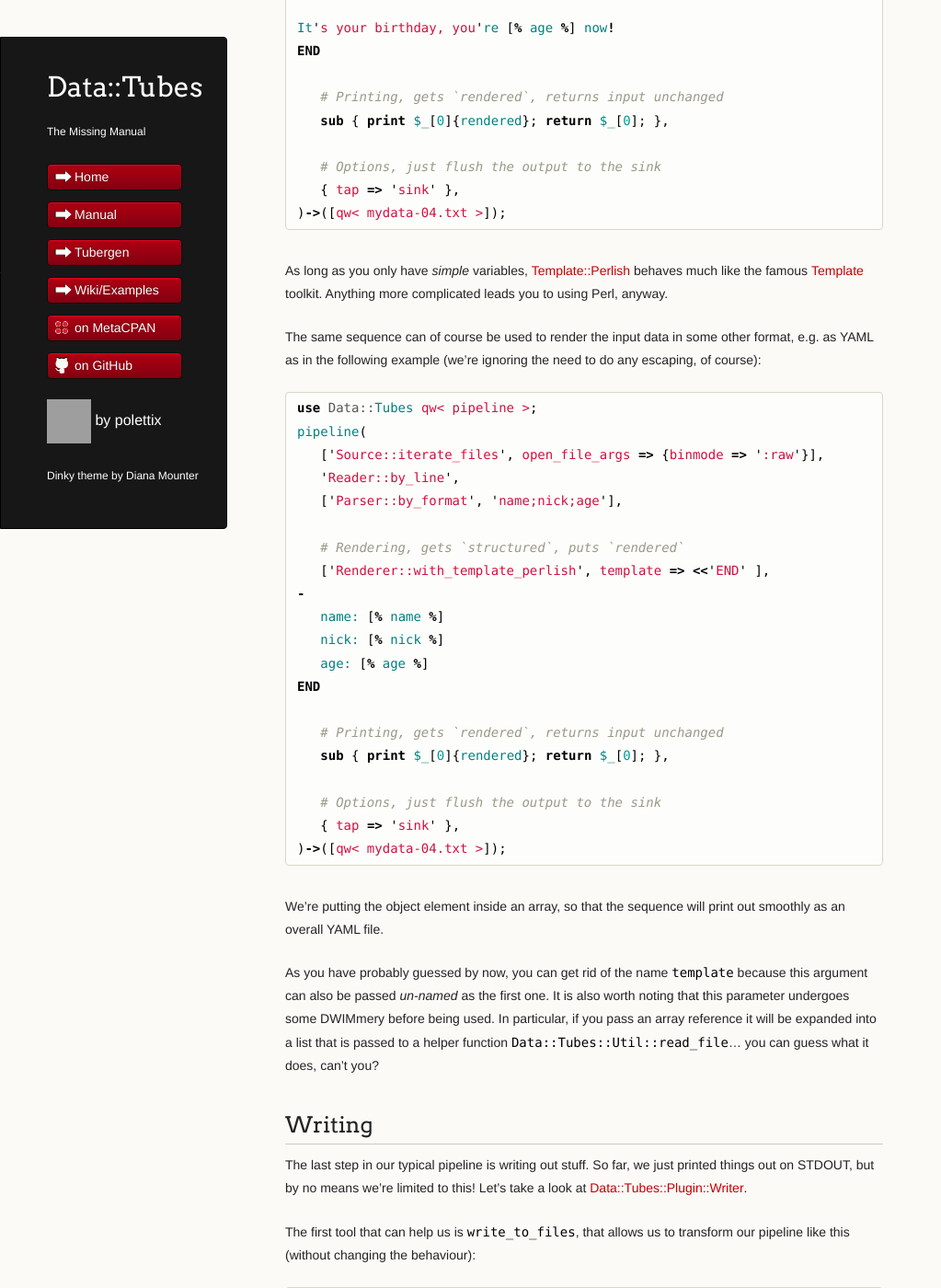
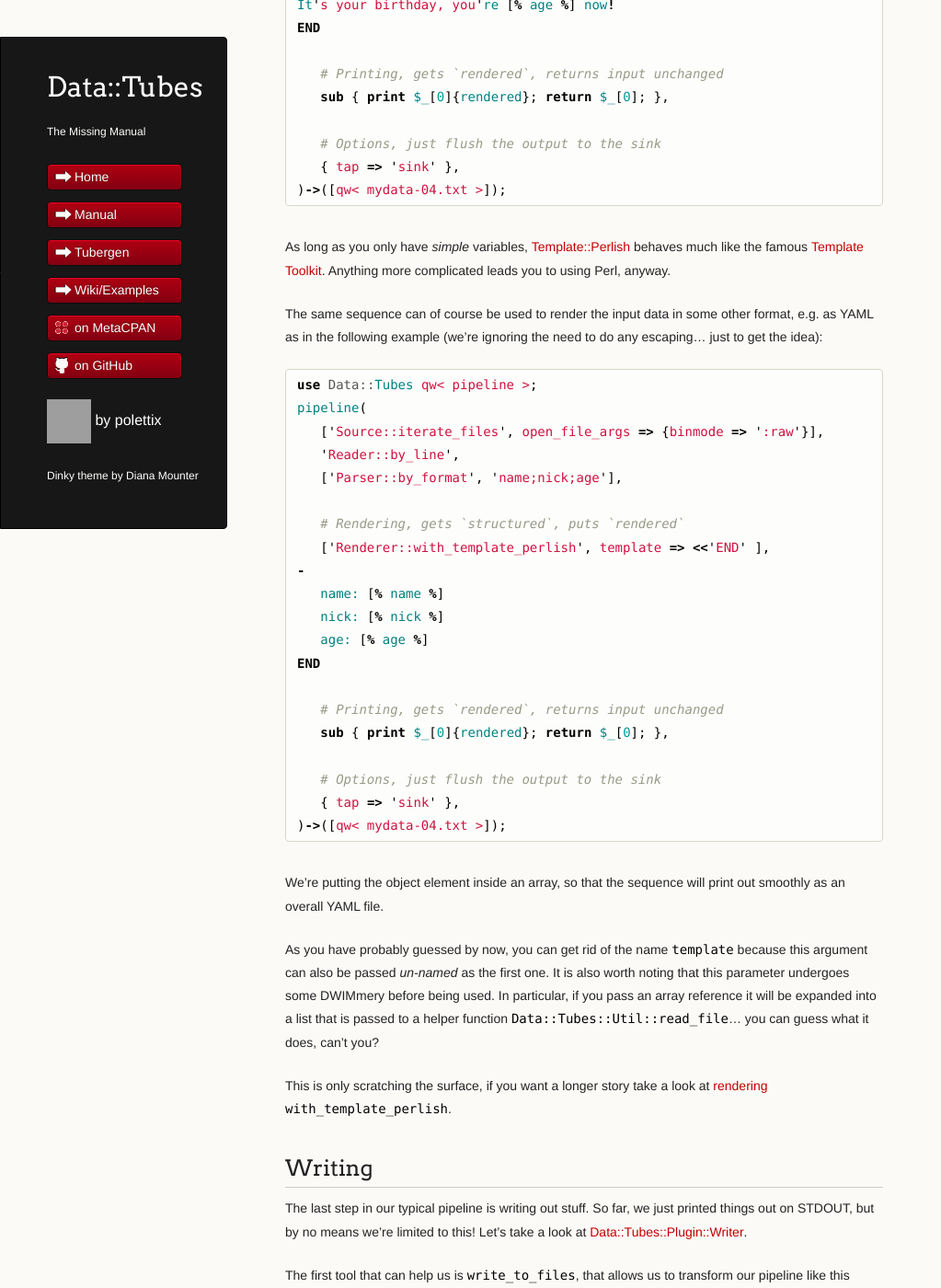
Before and after one commit to polettix/Data-Tubes, a Jekyll site: the page built from manual.md, in a window 1280 px wide and 1400 px high, scrolled down 15428 px. Shown: the whole window at 92% size, without its empty margins (0-1023 px from the left). Built offline with Jekyll 4.4.1, drawn with Linux system fonts in a browser that asks for light colours; comment, search, counter and statistics services are not loaded; some of the changed text lies outside the part shown; grey boxes are pictures that could not be loaded.

Commit message:
manual: rendering

````diff
--- a/manual.md
+++ b/manual.md
@@ -702,12 +702,14 @@
 
 If you have to render a very simple string like the salutation we saw so
 far, the simple system we used so far is quite effective. If your output
-gets any more complicated, chances are you can benefit from using a
-template. The plugin [Data::Tubes::Plugin::Renderer](https://metacpan.org/pod/Data::Tubes::Plugin::Renderer) provides you a
-factory to use templates built for [Template::Perlish](https://metacpan.org/pod/Template::Perlish), let's see how.
-
-```perl
-use Data::Tubes qw< pipeline >;
+gets any more complicated, chances are you can benefit from using
+a template. The plugin [Data::Tubes::Plugin::Renderer][] provides you
+a factory to use templates built for [Template::Perlish][], let's see
+how.
+
+[Template::Perlish]: https://metacpan.org/pod/Template::Perlish
+
+```perl
 pipeline(
    ['Source::iterate_files', open_file_args => {binmode => ':raw'}],
    'Reader::by_line',
@@ -730,14 +732,15 @@
 )->([qw< mydata-04.txt >]);
 ```
 
-As long as you only have _simple_ variables,
-[Template::Perlish](https://metacpan.org/pod/Template::Perlish) behaves
-much like the famous [Template](https://metacpan.org/pod/Template)
-toolkit. Anything more complicated leads you to using Perl, anyway.
+As long as you only have _simple_ variables, [Template::Perlish][]
+behaves much like the famous [Template Toolkit][Template].
+Anything more complicated leads you to using Perl, anyway.
+
+[Template]: https://metacpan.org/pod/Template
 
 The same sequence can of course be used to render the input data in some
 other format, e.g. as YAML as in the following example (we're ignoring
-the need to do any escaping, of course):
+the need to do any escaping... just to get the idea):
 
 ```perl
 use Data::Tubes qw< pipeline >;
@@ -771,6 +774,11 @@
 DWIMmery before being used. In particular, if you pass an array reference
 it will be expanded into a list that is passed to a helper function
 `Data::Tubes::Util::read_file`... you can guess what it does, can't you?
+
+This is only scratching the surface, if you want a longer story take
+a look at [rendering `with_template_perlish`][render-tp].
+
+[render-tp]: https://github.com/polettix/Data-Tubes/wiki/Rendering-with_template_perlish
 
 ## Writing
 
````
